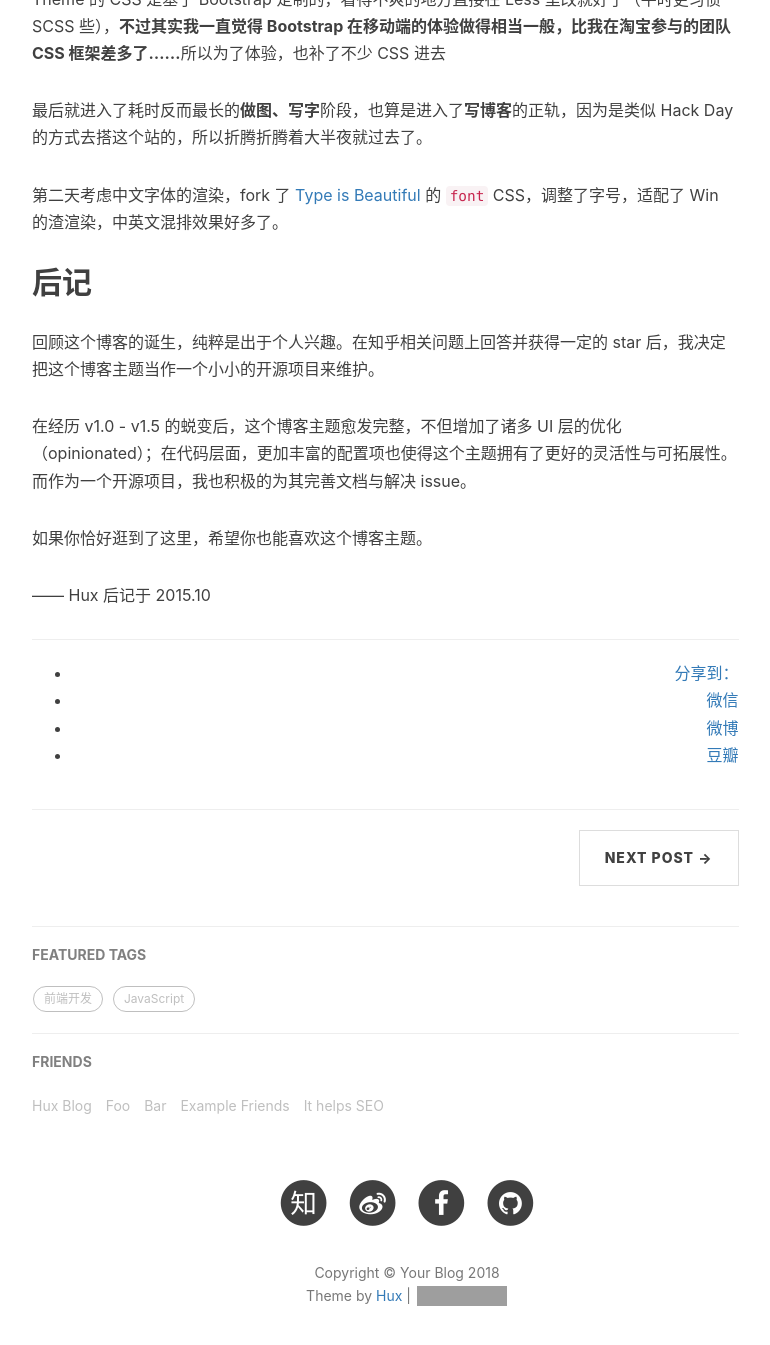
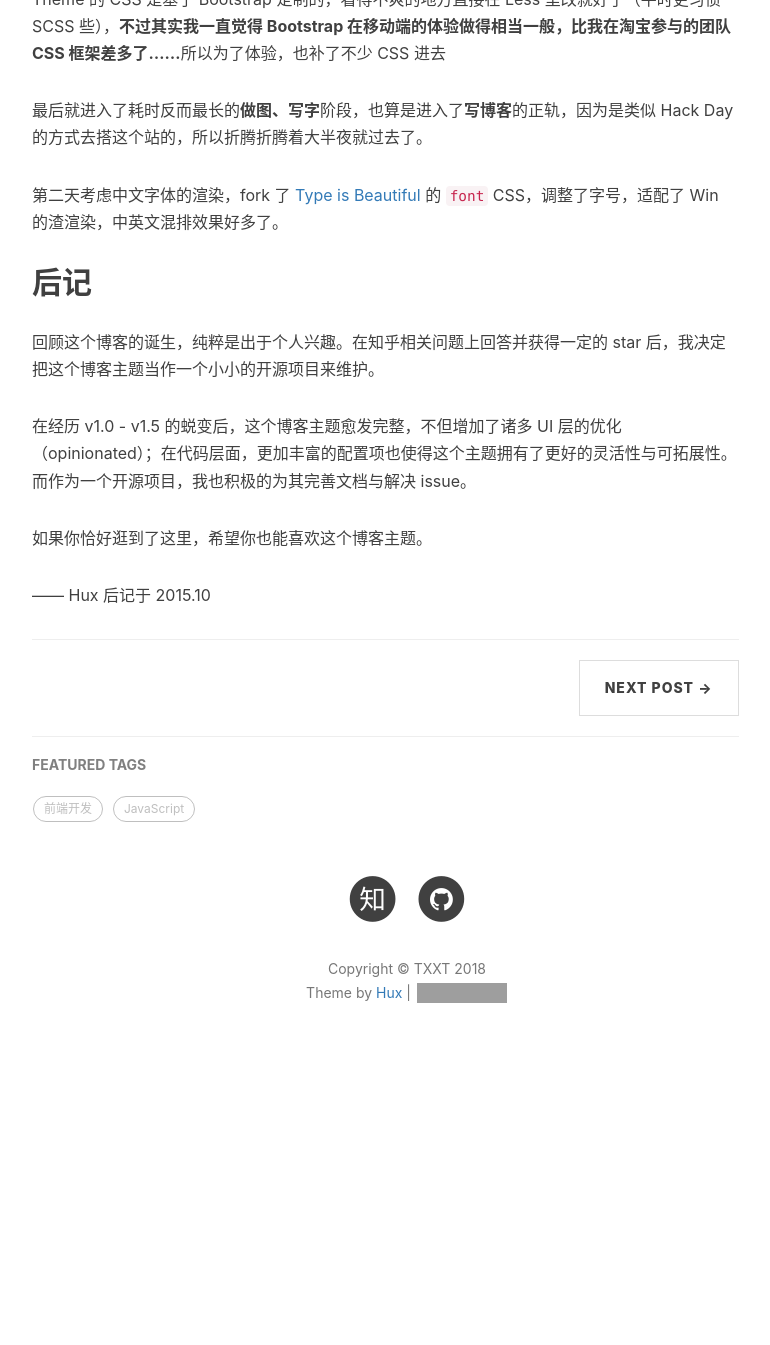
Before and after one commit to hunterlxt/hunterlxt.github.io.backup, a Jekyll site: the page built from _posts/2014-01-29-hello-2015.markdown, in a window 1280 px wide and 1400 px high, scrolled down 2037 px. Shown: the top 1345 px of the window, without its empty margins (233-1003 px from the left). Built offline with Jekyll 4.4.1, drawn with Linux system fonts in a browser that asks for light colours; nearby versions of some CDN libraries; comment, search, counter and statistics services are not loaded; after the commit the page ends 3134 px from its top, so only the background shows below that; grey boxes are pictures that could not be loaded.

Commit message:
Update _config.yml

```diff
--- a/_config.yml
+++ b/_config.yml
@@ -1,21 +1,21 @@
 # Site settings
-title: Your Blog
-SEOTitle: 你的博客 | Your Blog
+title: TXXT
+SEOTitle: TXXT | Blog
 header-img: img/home-bg.jpg
-email: huxpro@gmail.com
+email: hunterlxt@live.com
 description: ""
 keyword: ""
-url: "http://huangxuan.me"              # your host, for absolute URL
+url: "http://hunterlxt.github.io"              # your host, for absolute URL
 
 
 
 # SNS settings
 RSS: false
-weibo_username:     huxpro
-zhihu_username:     huxpro
-github_username:    huxpro
+#weibo_username:     huxpro
+zhihu_username:     hunterlxt
+github_username:    hunterlxt
 #twitter_username:  huxpro
-facebook_username:  huxpro
+#facebook_username:  huxpro
 
 
 
@@ -49,9 +49,9 @@ kramdown:
 #disqus_username: _your_disqus_short_name_
 
 # Duoshuo settings
-duoshuo_username: huxblog
+#duoshuo_username: huxblog
 # Share component is depend on Comment so we can NOT use share only.
-duoshuo_share: true                     # set to false if you want to use Comment without Sharing
+#duoshuo_share: true                     # set to false if you want to use Comment without Sharing
 
 
 
@@ -64,7 +64,6 @@ ga_track_id: 'UA-49627206-1'            # Format: UA-xxxxxx-xx
 ga_domain: huangxuan.me
 
 
-
 # Sidebar settings
 sidebar: true                           # whether or not using Sidebar.
 sidebar-about-description: "写写代码，做做设计，看看产品。世界那么大，多玩玩看看。"
@@ -75,25 +74,3 @@ sidebar-avatar: /img/avatar-hux.jpg      # use absolute URL, seeing it's used in
 # Featured Tags
 featured-tags: true                     # whether or not using Feature-Tags
 featured-condition-size: 1              # A tag will be featured if the size of it is more than this condition value
-
-
-
-# Friends
-friends: [
-    {
-        title: "Hux Blog",
-        href: "http://huangxuan.me"
-    },{
-        title: "Foo",
-        href: "#"
-    },{
-        title: "Bar",
-        href: "#"
-    },{
-        title: "Example Friends",
-        href: "#"
-    },{
-        title: "It helps SEO",
-        href: "#"
-    }
-]
```
